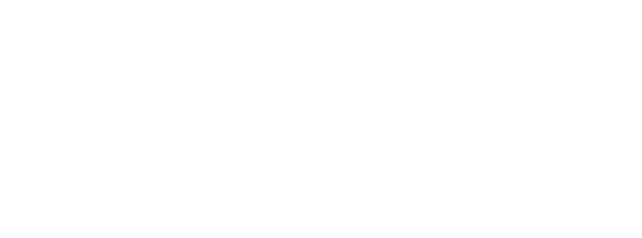
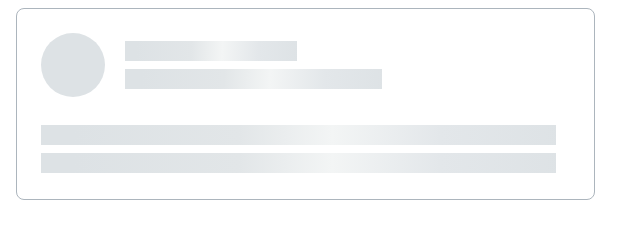
Before and after one commit to js-tasks-ru/htmlcss-20250522_olga725, a website: page 04-lection2/02-skeleton/index.html in a window 1280 px wide. Shown: the whole page, without its empty margins (0-642 px from the left). Drawn offline with Linux system fonts and the light colour scheme.

Commit message:
04-lect_02-skeleton

```diff
--- a/04-lection2/02-skeleton/index.html
+++ b/04-lection2/02-skeleton/index.html
@@ -6,6 +6,14 @@
         <link rel="stylesheet" href="./skeleton.css">
     </head>
     <body>
-
+        <div class="skeleton_card">
+            <div class="avatar"></div>
+            <div class="group">
+                <div class="skeleton name"></div>
+                <div class="skeleton date"></div>
+            </div>
+            <div class="skeleton text_1"></div>
+            <div class="skeleton text_1"></div>
+        </div>
     </body>
 </html>
--- a/04-lection2/02-skeleton/skeleton.css
+++ b/04-lection2/02-skeleton/skeleton.css
@@ -0,0 +1,49 @@
+.skeleton_card {
+    display: block;
+    border: 1px solid #ACB5BD;
+    width: 579px;
+    height: 192px;
+    left: 537px;
+    border-radius: 8px;
+    background: #FFFFFF;
+    box-sizing: border-box;
+    margin: 8px;
+    padding: 24px 32px 40px 24px;
+}
+
+.skeleton {
+    background: linear-gradient(92.51deg, #DDE2E5 6.44%, #E2E6E8 38.47%, #F3F5F5 56.48%, #E3E7EA 77.5%, #DDE2E5 102.52%);
+}
+
+.avatar {
+    background: #DDE2E5;
+    width: 64px;
+    height: 64px;
+    border-radius: 50%;
+    display: inline-flex;
+    margin-bottom: 24px;
+}
+
+.group {
+    display: inline-block;
+    margin-top: 0;
+    margin-bottom: 32px;
+    margin-left: 16px;
+}
+
+.name {
+    width: 172px;
+    height: 20px;
+    margin-bottom: 8px;
+}
+
+.date {
+    width: 257px;
+    height: 20px;
+}
+
+.text_1 {
+    width: 515px;
+    height: 20px;
+    margin-bottom: 8px;
+}
```
